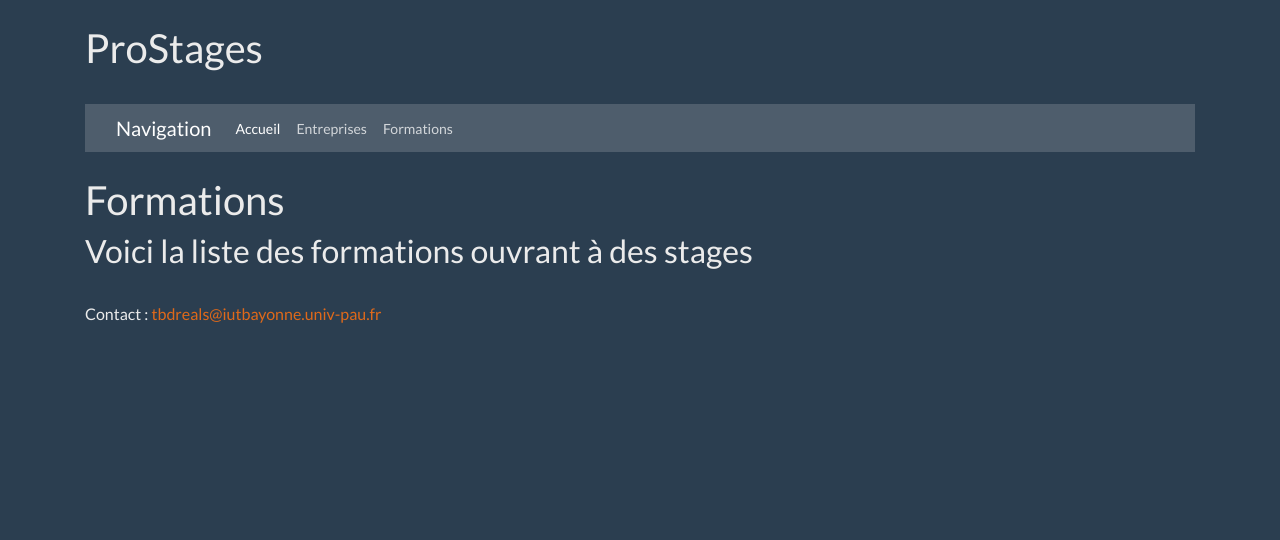
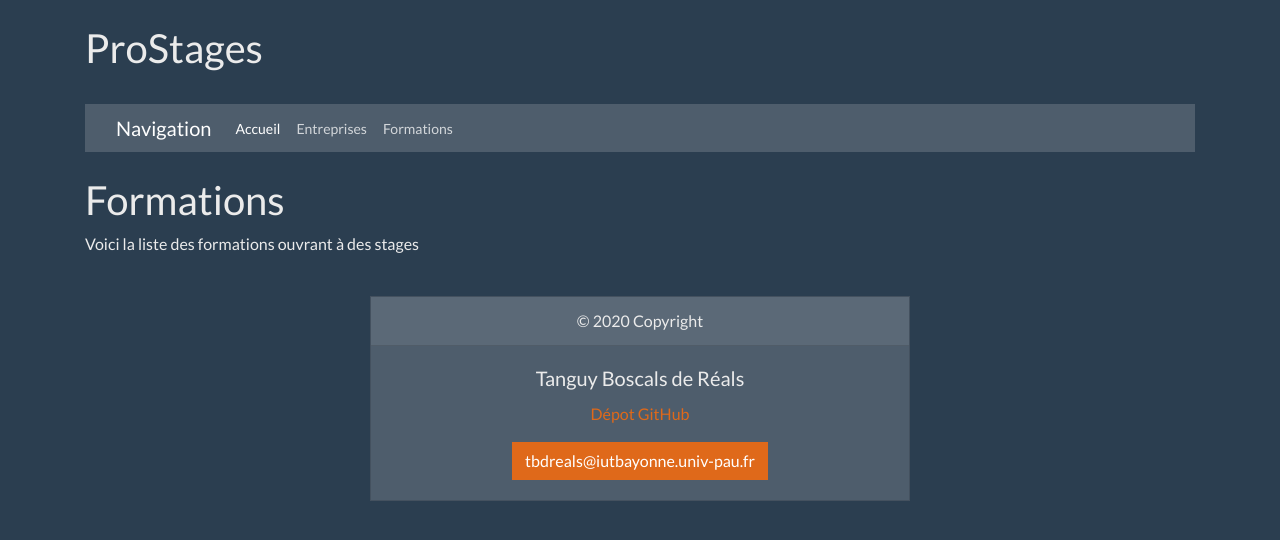
Before and after one commit to tbdreals/prostages, a Symfony app: template templates/pro_stages/formations.html.twig in a window 1280 px wide. Shown: the top 540 px of the page. Run offline with Twig, Linux system fonts and the light colour scheme; the template is opened without the code that fills it, so the values that code supplies are empty; some libraries are stand-ins or nearby versions.

Commit message:
Ajout du copyright

```diff
--- a/templates/base.html.twig
+++ b/templates/base.html.twig
@@ -56,11 +56,22 @@
         {% block footer %}
           <br />
           <div class="row">
-            <div class="col">
-              <p>Contact : <a href='mailto:tbdreals@iutbayonne.univ-pau.fr'>tbdreals@iutbayonne.univ-pau.fr</a></p>
+            <div class="col-6 offset-3">
+              <div class="card text-center">
+                <div class="card-header">
+                  © 2020 Copyright
+                </div>
+                <div class="card-body">
+                  <h5 class="card-title">Tanguy Boscals de Réals</h5>
+                  <p class="card-text"><a href="https://github.com/tbdreals/prostages">Dépot GitHub</a></p>
+                  <a href="mailto:tbdreals@iutbayonne.univ-pau.fr" class="btn btn-primary">tbdreals@iutbayonne.univ-pau.fr</a>
+                </div>
+              </div>
             </div>
           </div>
         {% endblock %}
+
+
       </div>
 
       <!-- AJOUT JAVASCRIPT -->
--- a/templates/pro_stages/entreprises.html.twig
+++ b/templates/pro_stages/entreprises.html.twig
@@ -2,5 +2,5 @@
 
 {% block contenu %}
   <h1>Entreprises</h1>
-  <h2>Voici la liste des entreprises ayant proposé un stage</h2>
+  <p>Voici la liste des entreprises ayant proposé un stage</p>
 {% endblock %}
--- a/templates/pro_stages/formations.html.twig
+++ b/templates/pro_stages/formations.html.twig
@@ -2,5 +2,5 @@
 
 {% block contenu %}
       <h1>Formations</h1>
-      <h2>Voici la liste des formations ouvrant à des stages</h2>
+      <p>Voici la liste des formations ouvrant à des stages</p>
 {% endblock %}
--- a/templates/pro_stages/stages.html.twig
+++ b/templates/pro_stages/stages.html.twig
@@ -2,5 +2,5 @@
 
 {% block contenu %}
       <h1>Stage</h1>
-      <h2>Identifiant : {{idStage}}</h2>
+      <p>Identifiant : {{idStage}}</p>
 {% endblock %}
```
